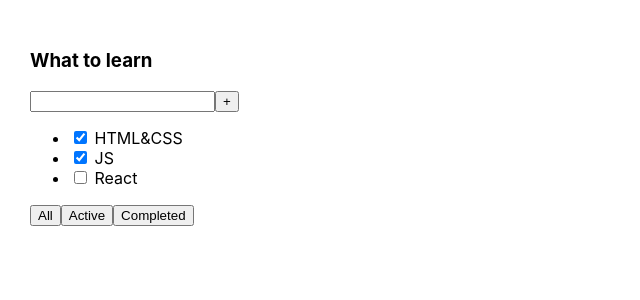
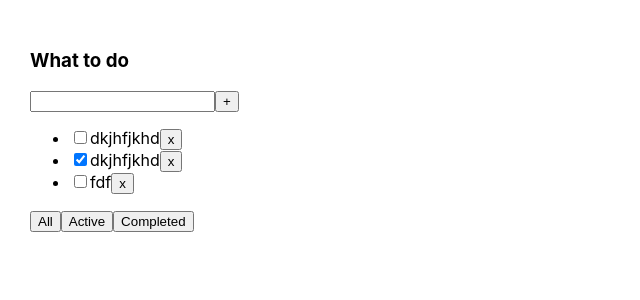
Before and after one commit to DmitryGK/new-todo, a React (Create React App) app: page / in a window 1280 px wide. Shown: the top 300 px of the page, without its empty margins (0-640 px from the left). Built offline with nearby package versions, Linux system fonts and the light colour scheme.

Commit message:
complete: Todo component, add: useState to App.tsx,

```diff
--- a/src/App.tsx
+++ b/src/App.tsx
@@ -1,28 +1,55 @@
-import React from 'react';
+import React, { useState } from 'react';
 import './App.css';
+import { TodoList } from './TodoList';
+
+export type TaskType = {
+    id: number
+    title: string
+    isDone: boolean
+}
+
+export type FilterValueType = 'all' | 'active' | 'completed'
 
 function App() {
+
+
+    let [tasks, setTasks] = useState([
+        { id: 1, title: 'dkjhfjkhd', isDone: false },
+        { id: 2, title: 'dkjhfjkhd', isDone: true },
+        { id: 3, title: 'fdf', isDone: false }
+    ])
+
+    let [filter, setFilter] = useState<FilterValueType>('all')
+    let tasksForTodoList = tasks
+    if(filter === 'active'){
+        tasksForTodoList = tasks.filter(t => t.isDone === false)
+    }
+    if(filter === 'completed') {
+        tasksForTodoList = tasks.filter(t => t.isDone === true)
+    }
+
+
+    function removeTask(id: number) {
+        let filteredTasks = tasks.filter(t => t.id != id)
+        setTasks(filteredTasks)
+    }
+
+    function changeFilter(value: FilterValueType) {
+        setFilter(value)
+    }
+
     return (
         <div className="App">
-            <div>
-                <h3>What to learn</h3>
-                <div>
-                    <input/>
-                    <button>+</button>
-                </div>
-                <ul>
-                    <li><input type="checkbox" checked={true}/> <span>HTML&CSS</span></li>
-                    <li><input type="checkbox" checked={true}/> <span>JS</span></li>
-                    <li><input type="checkbox" checked={false}/> <span>React</span></li>
-                </ul>
-                <div>
-                    <button>All</button>
-                    <button>Active</button>
-                    <button>Completed</button>
-                </div>
-            </div>
+            <TodoList
+                title={'What to do'}
+                tasks={tasksForTodoList}
+                removeTask={removeTask}
+                changeFilter={changeFilter}
+            />
         </div>
     );
 }
 
+
+
 export default App;
--- /dev/null
+++ b/src/TodoList.tsx
@@ -0,0 +1,36 @@
+import React from 'react';
+import { FilterValueType, TaskType } from './App';
+
+
+type PropsType = {
+    title: string
+    tasks: TaskType[]
+    removeTask: (id: number) => void
+    changeFilter: (value: FilterValueType) => void
+}
+
+export const TodoList = (props: PropsType) => {
+    return (
+        <div>
+            <h3>{props.title}</h3>
+            <div>
+                <input />
+                <button>+</button>
+            </div>
+            <ul>
+                {
+                    props.tasks.map(t => <li key={t.id}>
+                        <input type='checkbox' checked={t.isDone}/>
+                        <span>{t.title}</span>
+                        <button onClick={() => {props.removeTask(t.id)}}>x</button>
+                    </li>)
+                }
+            </ul>
+            <div>
+                <button onClick = {() => {props.changeFilter('all')}}>All</button>
+                <button onClick = {() => {props.changeFilter('active')}}>Active</button>
+                <button onClick = {() => {props.changeFilter('completed')}}>Completed</button>
+            </div>
+        </div>
+    )
+}
--- a/src/index.tsx
+++ b/src/index.tsx
@@ -6,7 +6,6 @@ import * as serviceWorker from './serviceWorker';
 
 ReactDOM.render(<App />,  document.getElementById('root'));
 
-// If you want your app to work offline and load faster, you can change
-// unregister() to register() below. Note this comes with some pitfalls.
-// Learn more about service workers: https://bit.ly/CRA-PWA
+
+
 serviceWorker.unregister();
```
Also changed, not shown: 2 other files (tests, documents, lock files or other folders).
